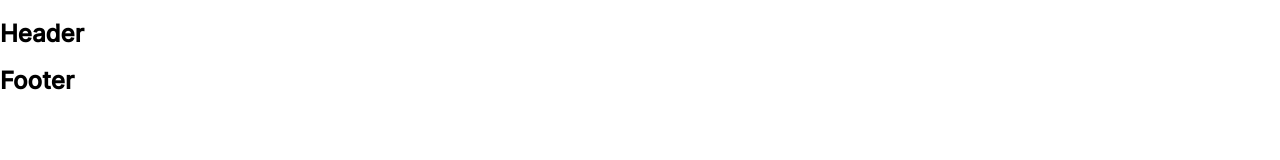
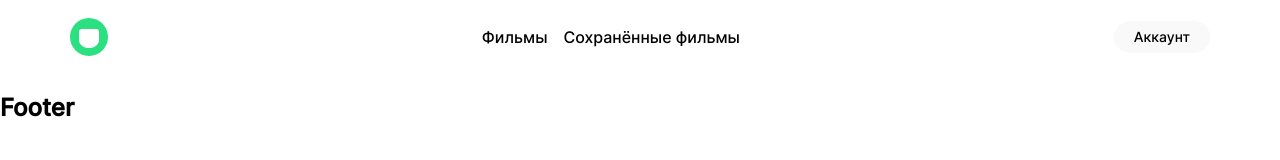
Before and after one commit to Betokko/movies-explorer-frontend, a React app: page / in a window 1280 px wide. Built offline with nearby package versions, Linux system fonts and the light colour scheme.

Commit message:
feat: create Header

```diff
--- a/public/index.html
+++ b/public/index.html
@@ -1,5 +1,5 @@
 <!DOCTYPE html>
-<html lang="en">
+<html lang="ru">
   <head>
     <meta charset="utf-8" />
     <meta name="viewport" content="width=device-width, initial-scale=1" />
--- /dev/null
+++ b/src/components/App/App.js
@@ -0,0 +1,20 @@
+import { Routes, Route } from 'react-router-dom';
+
+import Header from '../Header/Header';
+import Footer from '../Footer';
+
+import './App.scss';
+
+function App() {
+  return (
+    <div className="content">
+      <div className="wrapper">
+        <Header />
+        <Routes></Routes>
+        <Footer />
+      </div>
+    </div>
+  );
+}
+
+export default App;
--- a/src/components/App/App.module.scss
+++ b/src/components/App/App.scss
@@ -5,6 +5,8 @@
   font-family: inter;
   font-weight: 500;
   background-color: #fff;
+  color: #000;
+  box-sizing: border-box;
 
   .wrapper {
     max-width: 1280px;
--- a/src/components/App/index.js
+++ /dev/null
@@ -1,17 +0,0 @@
-import Header from '../Header';
-import Footer from '../Footer';
-
-import styles from './App.module.scss';
-
-function App() {
-  return (
-    <div className={styles.content}>
-      <div className={styles.wrapper}>
-        <Header />
-        <Footer />
-      </div>
-    </div>
-  );
-}
-
-export default App;
--- /dev/null
+++ b/src/components/Header/Header.js
@@ -0,0 +1,18 @@
+import React from 'react';
+import { Link } from 'react-router-dom';
+
+import Navigation from '../Navigation/Navigation';
+
+import './Header.scss';
+
+const Header = () => {
+  return (
+    <div className="header">
+      <Link to="/" className="header__link" />
+      <Navigation />
+      <Link to="/" className="header__button">Аккаунт</Link>
+    </div>
+  );
+};
+
+export default Header;
--- /dev/null
+++ b/src/components/Header/Header.scss
@@ -0,0 +1,34 @@
+.header {
+  display: flex;
+  justify-content: space-between;
+  height: 74px;
+  padding: 0 70px;
+
+  &__link {
+    align-self: center;
+    width: 38px;
+    height: 38px;
+    display: flex;
+    background-image: url('../../images/logo.svg');
+    transition: opacity .2s;
+    &:hover {
+      opacity: .5;
+    }
+  }
+
+  &__button {
+    align-self: center;
+    padding: 8px 20px;
+    font-size: 14px;
+    font-weight: 500;
+    line-height: 16px;
+    background-color: #F9F9F9;
+    border-radius: 20px;
+    text-decoration: none;
+    color: #000;
+    transition: background-color .2s;
+    &:hover {
+      background-color: #eeeeee;
+    }
+  }
+}
--- a/src/components/Header/index.js
+++ /dev/null
@@ -1,9 +0,0 @@
-import React from 'react'
-
-const Header = () => {
-  return (
-    <h2>Header</h2>
-  )
-}
-
-export default Header
--- /dev/null
+++ b/src/components/Navigation/Navigation.js
@@ -0,0 +1,19 @@
+import React from 'react';
+import { NavLink } from 'react-router-dom';
+
+import './Navigation.scss';
+
+const Navigation = () => {
+  return (
+    <div className="nav">
+      <NavLink to="/" className="nav__link">
+        Фильмы
+      </NavLink>
+      <NavLink to="/" className="nav__link">
+        Сохранённые&nbsp;фильмы
+      </NavLink>
+    </div>
+  );
+};
+
+export default Navigation;
--- /dev/null
+++ b/src/components/Navigation/Navigation.scss
@@ -0,0 +1,13 @@
+.nav {
+  display: flex;
+  align-items: center;
+  &__link {
+    margin: 0 8px;
+    text-decoration: none;
+    color: #000;
+    transition: opacity .2s;
+    &:hover {
+      opacity: .5;
+    }
+  }
+}
```
Also changed, not shown: src/index.js (+5 -3 lines), src/components/Navigation/index.js (deleted).
